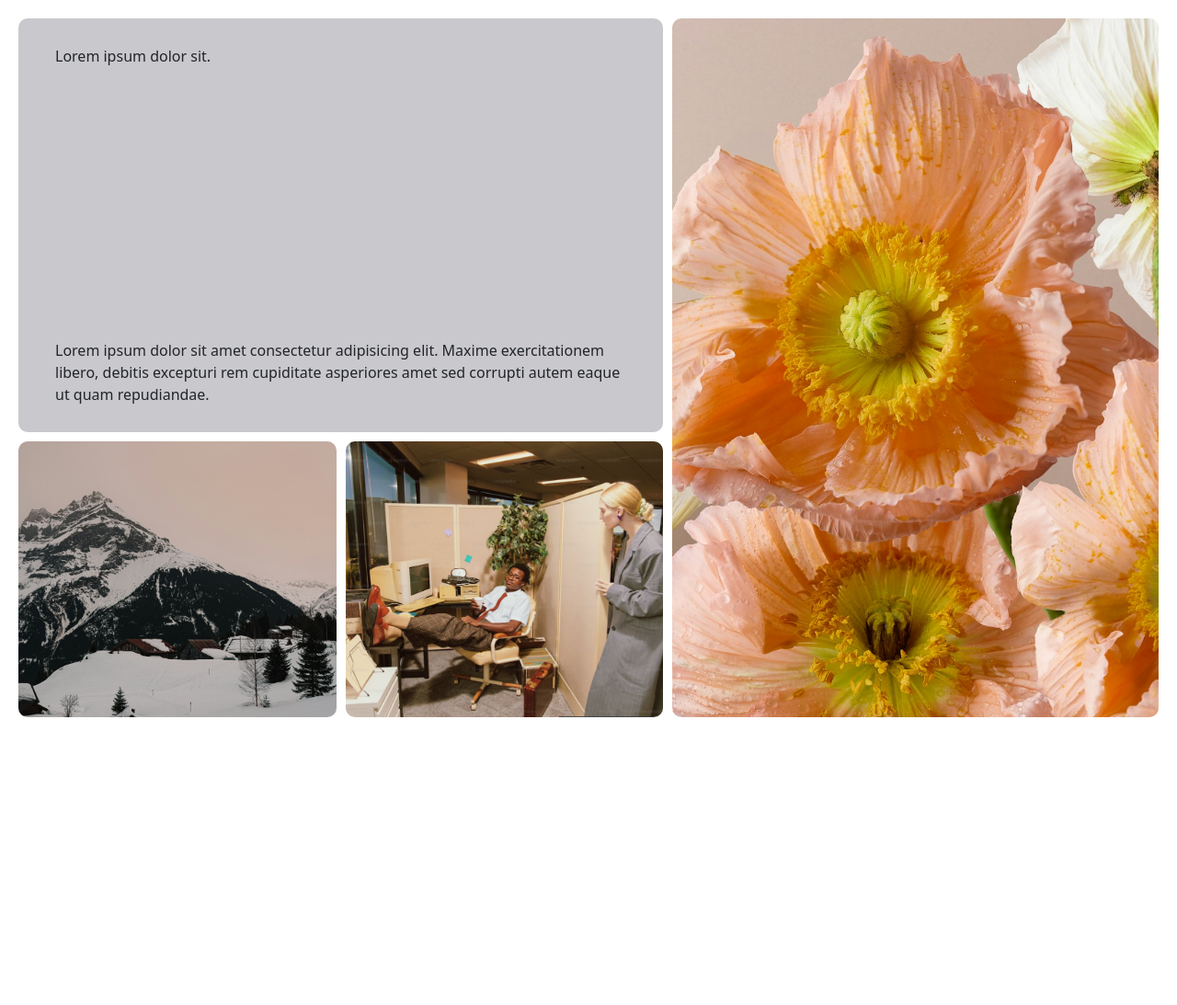
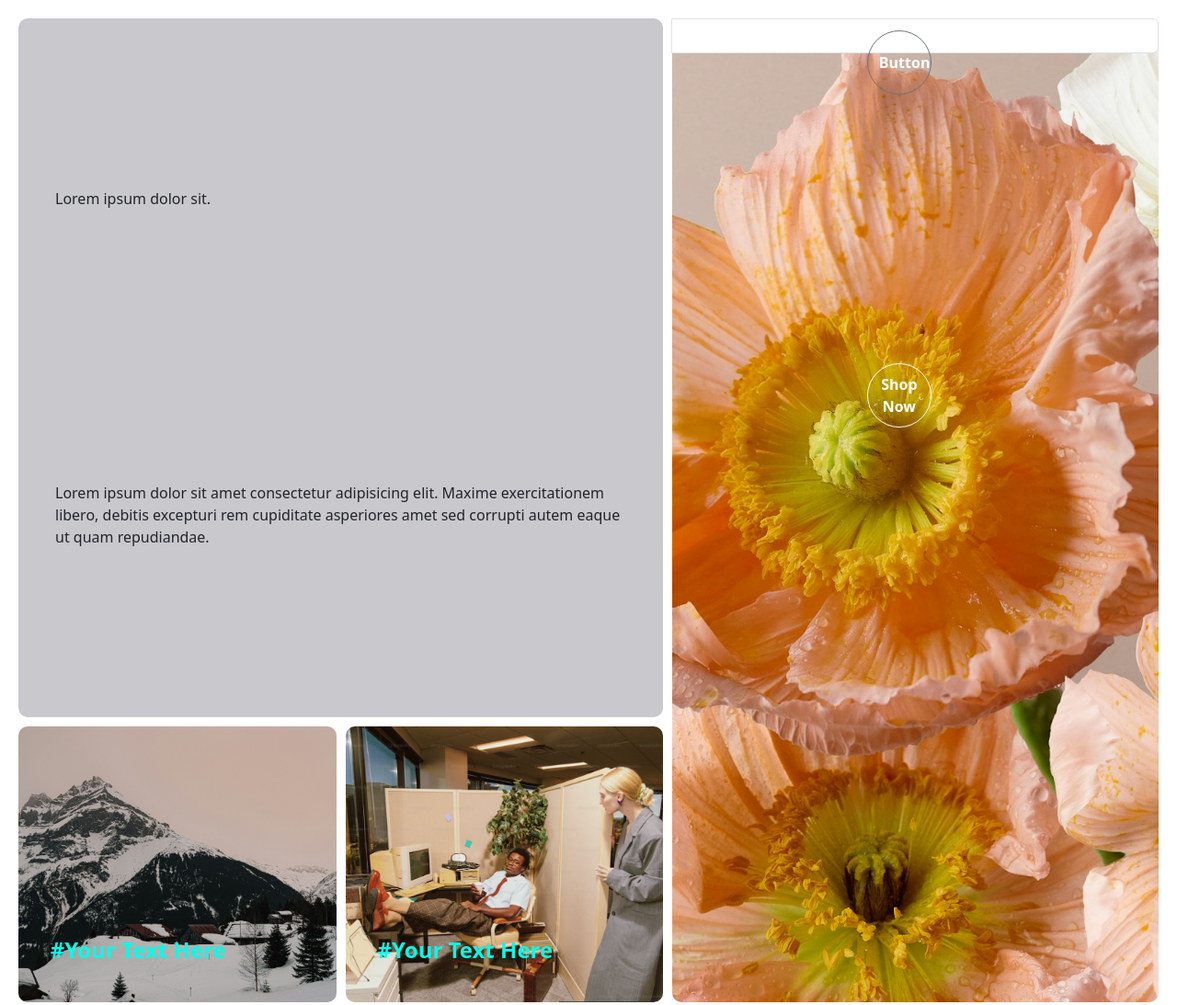
Before and after one commit to Zubair-Underwood/Discord-Challenges, a plain HTML site: page Anti-anim/index.html in a window 1280 px wide. Shown: the whole page at 92% size. Before the commit the page ends 800 px from the top, so only its background shows below. Drawn offline with nearby package versions, Linux system fonts and the light colour scheme.

Commit message:
learning

```diff
--- a/Anti-anim/index.html
+++ b/Anti-anim/index.html
@@ -22,7 +22,7 @@
 <body>
 
     <!-- main-wrapper starts-->
-    <div class="overflow-hidden">
+    <div class="overflow-auto">
 
         <!-- parent starts -->
         <div class="parent">
@@ -49,7 +49,17 @@
 
             <!-- fourth container starts -->
             <div class="div4">
-                <img src="/micheile-henderson-fcG27fDzbAY-unsplash.jpg" alt="">
+
+                <button type="button" class="btn btn-light">Shop Now</button>
+
+                    <div class="input-group mb-3">
+                        <div class="input-group-prepend">
+                            <button class="btn btn-outline-secondary" type="button">Button</button>
+                        </div>
+                        <input type="text" class="form-control" placeholder="" aria-label=""
+                            aria-describedby="basic-addon1">
+                    </div>
+
             </div>
 
             <!-- fourth container starts -->
--- a/Anti-anim/style.css
+++ b/Anti-anim/style.css
@@ -10,7 +10,7 @@
     grid-template-rows: repeat(2, 1.25fr) .75fr;
     grid-column-gap: 10px;
     grid-row-gap: 10px;
-    height: 100vh;
+    min-height: 100vh;
     padding: 20px;
 
 }
@@ -25,9 +25,12 @@
 }
 
 .div1 p {
-
     margin-block: 108px;
     padding: 40px;
+}
+
+.div1 p i{
+    width: 100px;
 }
 
 /* first container ends */
@@ -35,7 +38,7 @@
 /* second container starts */
 .div2 {
     grid-area: 3 / 1 / 4 / 2;
-
+    position: relative;
 }
 
 .div2 img {
@@ -46,13 +49,26 @@
     border-radius: 10px;
 }
 
+.div2::after {
+    content: "#Your Text Here";
+    position: absolute;
+    top: 81%;
+    left: 39%;
+    transform: translate(-50%, -50%);
+    width: 200px;
+    color: #09F9E9;
+    font-size: 24px;
+    font-weight: bold;
+}
+
+
 /* second container ends */
 
 
 /* third container starts */
 .div3 {
     grid-area: 3 / 2 / 4 / 3;
-
+    position: relative;
 }
 
 .div3 img {
@@ -63,25 +79,112 @@
     border-radius: 10px;
 }
 
+.div3::after {
+    content: "#Your Text Here";
+    position: absolute;
+    top: 81%;
+    left: 39%;
+    transform: translate(-50%, -50%);
+    width: 200px;
+    color: #09F9E9;
+    font-size: 24px;
+    font-weight: bold;
+}
+
 /* third container ends */
 
 /* fourth container starts */
 .div4 {
     grid-area: 1 / 3 / 4 / 5;
+    position: relative;
+    width: 100%;
+    height: 100%;
+    border-radius: 10px;
+    background-image: url("/micheile-henderson-fcG27fDzbAY-unsplash.jpg");
+    background-size: cover;
+    background-position: center;
+}
+
+.div4 button:nth-of-type(1) {
+    position: absolute;
+    top: 35%;
+    left: 40%;
+    width: 70px; /* Adjust width and height as needed */
+    height: 70px; /* Adjust width and height as needed */
+    border-radius: 50%;
+    background: transparent;
+    color: #ffffff;
+    font-weight: bold;
+}
+
+
+
+/* fourth container ends */
+
+
+
+
+/* Media Query starts */
+
+/* Height Media Queries start */
+@media screen and (min-height: 400px) {
+
+    .div1 p {
+
+        margin-block: -30px;
+        font-size: 8px;
+
+    }
 
 }
 
-.div4 img {
+@media screen and (min-height: 550px) {
 
-    object-fit: cover;
-    height: 100%;
-    width: 100%;
-    border-radius: 10px;
+    .div1 p {
+
+        margin-block: -20px;
+        font-size: 16px;
+
+    }
+
 }
 
-/* fourth container ends */
+@media screen and (min-height: 790px) {
 
-@media screen and (min-width: 991px) {
+    .div1 p {
+
+        margin-block: 108px;
+        padding: 40px;
+
+    }
+
+}
+
+/* Height Media Queries end */
 
 
+
+/* Width Media Queries Start */
+@media screen and (max-width: 575px) {
+
+    .parent {
+        display: block;
+        margin-block: 20px;
+    }
+
+    .div1 {
+
+        margin-block: 10px;
+    }
+
+    .div2 {
+
+        margin-block: 10px;
+    }
+
+    .div3 {
+
+        margin-block: 10px;
+    }
+
 }
```
Also changed, not shown: Anti-anim/right-arrow.png (added).
